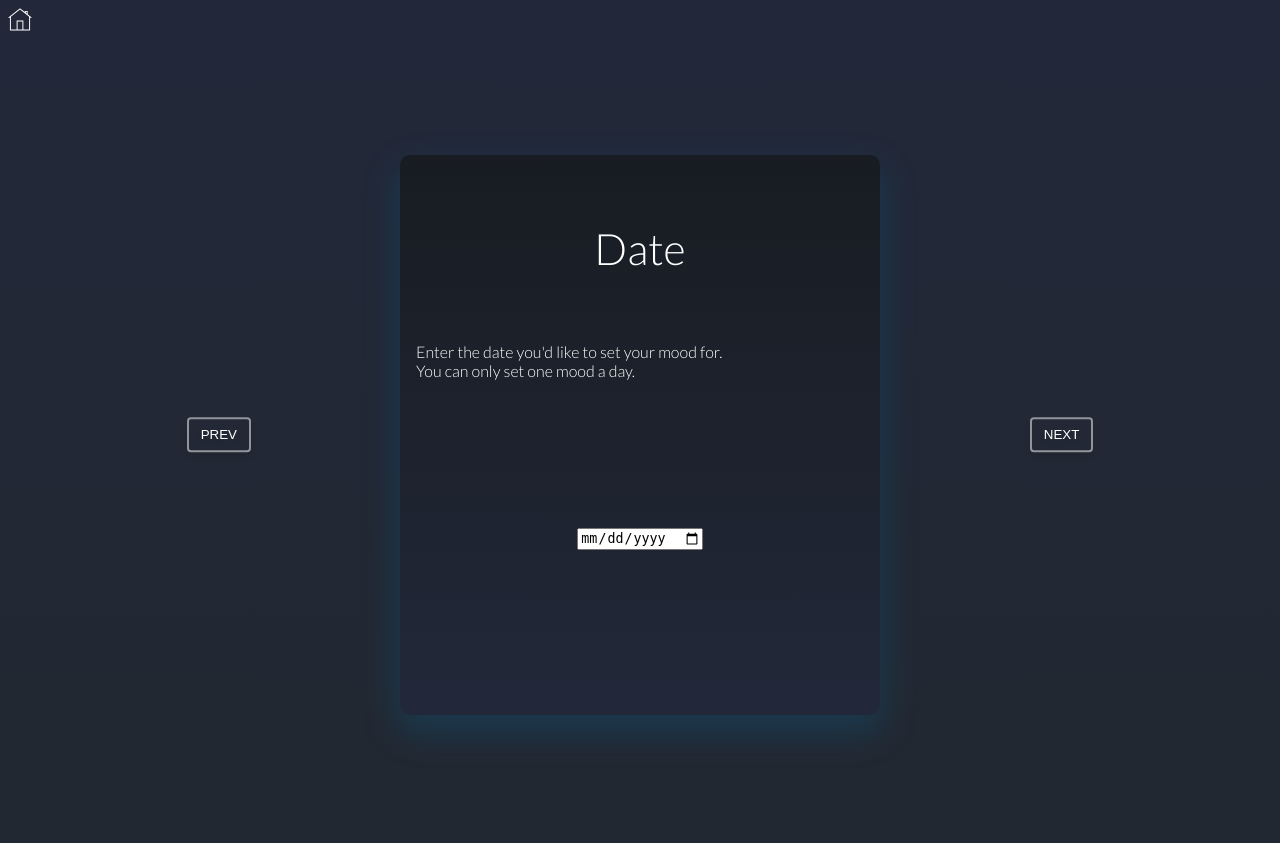
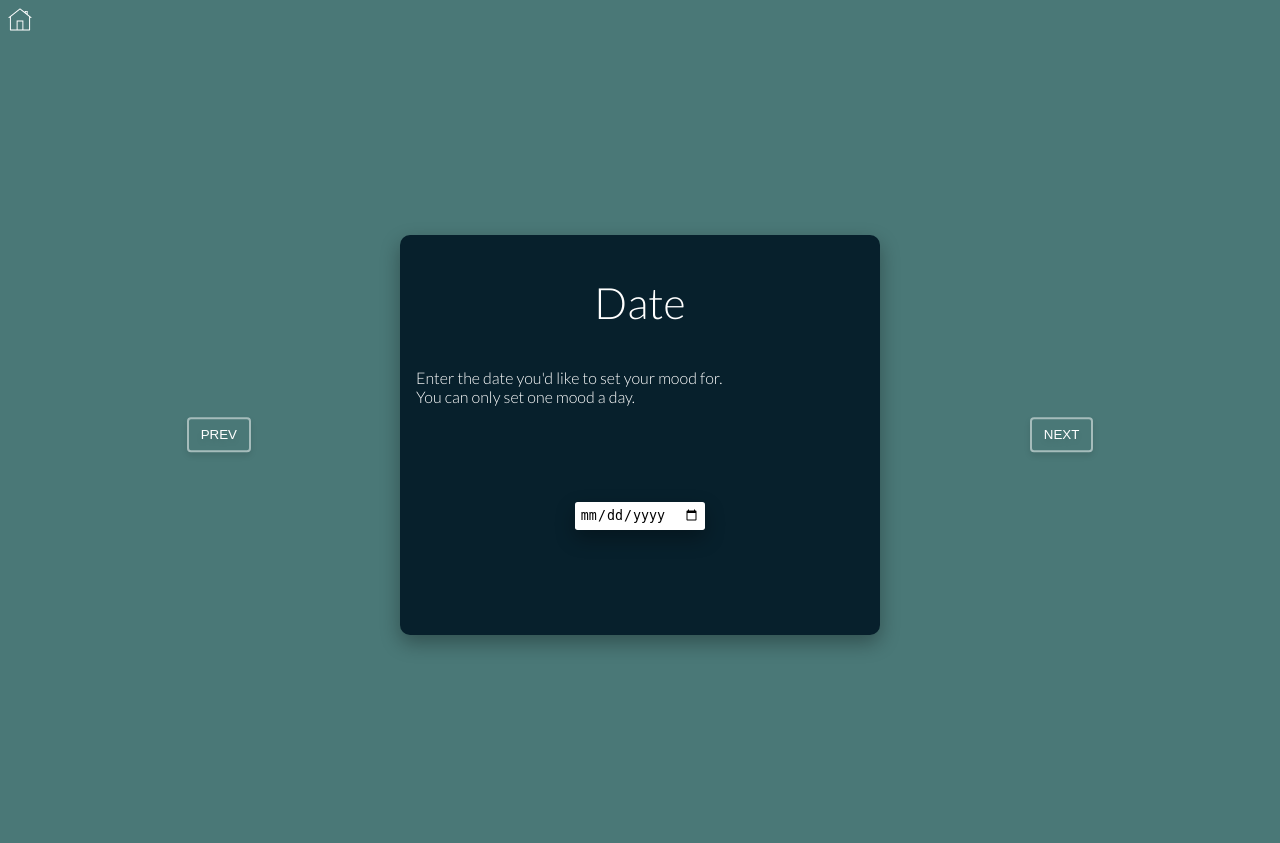
Before and after one commit to m4rsibar/Mood-App, a Flask app: page /moodForm in a window 1280 px wide. Run offline with Flask 2, Linux system fonts and the light colour scheme; parts of the project's set-up code (start-up, migrations or seed data) failed here and were passed over; some libraries are stand-ins or nearby versions.

Commit message:
style change on form

```diff
--- a/static/form.css
+++ b/static/form.css
@@ -1,7 +1,7 @@
 @import url("https://fonts.googleapis.com/css?family=Lato:300,400&display=swap");
 
 body {
-  background: linear-gradient(to top, #222831, #222839);
+  background: #4a7877;
   font-family: "Lato";
   font-weight: 300;
 }
@@ -26,11 +26,10 @@ body {
 }
 
 .insidebox {
-  height: 70%;
+  height: 50%;
   width: 30em;
-  background: linear-gradient(to bottom, #181c22, #222839);
-  box-shadow: 0px 15px 35px 2px rgba(8, 95, 141, 0.32);
-  background-color: #181c22;
+  box-shadow: 0px 8px 20px 0px rgba(0, 0, 0, 0.32);
+  background-color: #07202c;
   border-radius: 10px;
   display: grid;
   grid-template-rows: 1fr 1fr 1fr;
@@ -59,12 +58,23 @@ body {
   width: 100%;
 }
 
+#inputdate {
+  padding: 0.4em;
+  border-radius: 0.2em;
+  border: none;
+}
+
+input {
+  box-shadow: 0px 8px 20px 0px rgba(0, 0, 0, 0.32);
+  border: none;
+}
+
 .text {
   background-color: transparent;
   color: white;
   border-radius: 10px;
   padding: 1em;
-  margin-top: -3em;
+  margin-top: -0.5em;
 }
 
 .submitbuttonbox {
@@ -76,23 +86,16 @@ body {
 }
 
 .btn {
-  background: rgba(59, 173, 227, 1);
-  background: linear-gradient(
-    45deg,
-    rgba(59, 173, 227, 1) 0%,
-    rgba(87, 111, 230, 1) 25%,
-    rgba(152, 68, 183, 1) 51%,
-    rgba(255, 53, 127, 1) 100%
-  );
+  background: rgb(17, 73, 100);
   padding: 1em 3em;
   text-decoration: none;
   color: white;
   border-radius: 4px;
-  transition: all 1s;
+  transition: all 0.5s;
 }
 
 .btn:hover {
-  transform: scale3d(1.1, 1.1, 1.1);
+  box-shadow: -1px 4px 17px 1px rgba(6, 6, 6, 0.36);
 }
 
 #message {
--- a/templates/form.html
+++ b/templates/form.html
@@ -38,7 +38,7 @@
                   <div class="insidebox">
                     <h1 class="header"> Date </h1>
                     <p class="cardText"> Enter the date you'd like to set your mood for. </br>You can only set one mood a day. </p>
-                    <div class="inputarea"><input type="date" name="date"></input></div>
+                    <div class="inputarea"><input type="date" name="date" id = "inputdate"></input></div>
                   </div>
                 </div>
               </div>
```
